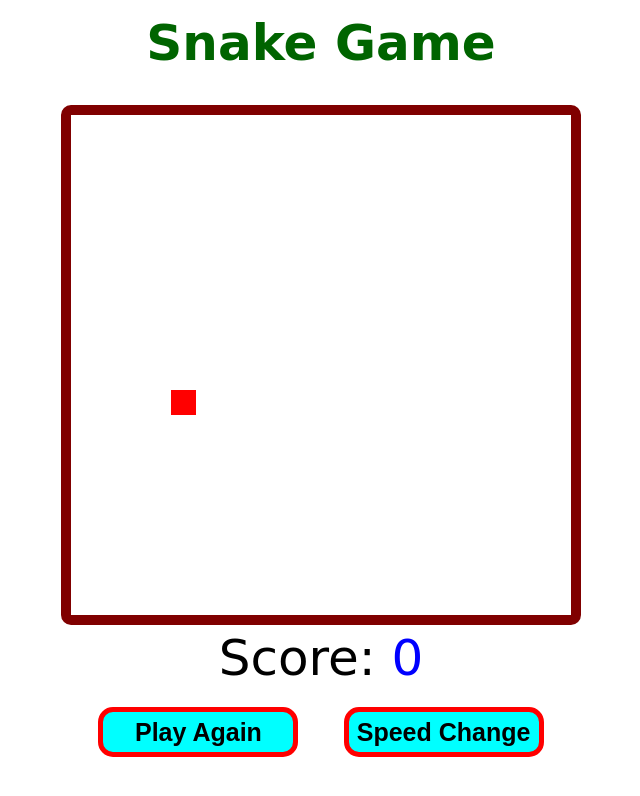
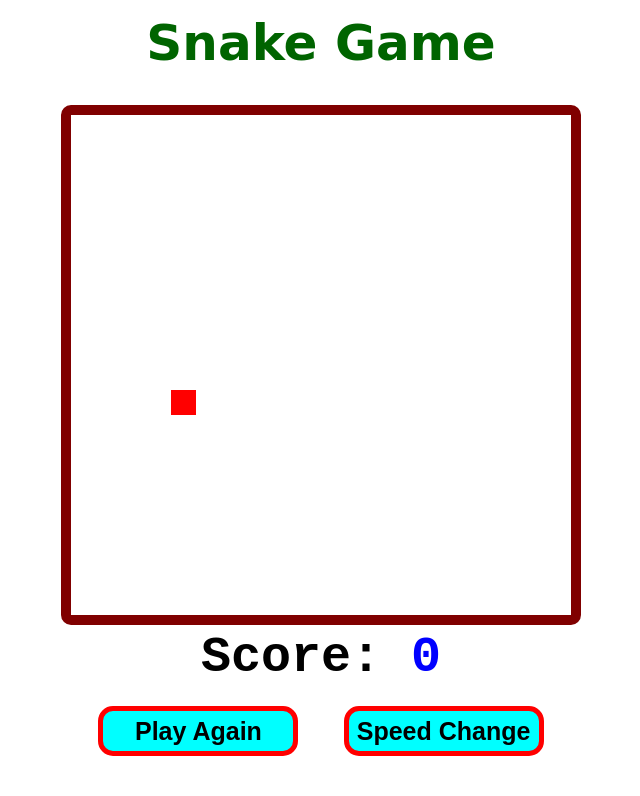
Before and after one commit to hajjiramos/Project-SnakeGame, a plain HTML site: page index.html in a window 1280 px wide. Shown: the whole page, without its empty margins (319-959 px from the left). Drawn offline with Linux system fonts and the light colour scheme.

```diff
--- a/index.html
+++ b/index.html
@@ -12,7 +12,7 @@
 
     <div id="container">
         <canvas id="gameBoard" width="500" height="500"></canvas>
-        <div id="score">Score:
+        <div id="scoreBoard">Score:
             <span id="scoreDisplay" style="color: blue"></span>
         </div>
         <button id="btnPlayAgain">Play Again</button>
--- a/style.css
+++ b/style.css
@@ -25,8 +25,10 @@ h1 {
     border-radius: 10px;
 }
 
-#score {
+#scoreBoard {
+    font-family: 'Courier New', Courier, monospace;
     font-size: 50px;
+    font-weight: bolder;
 }
 
 button {
```
